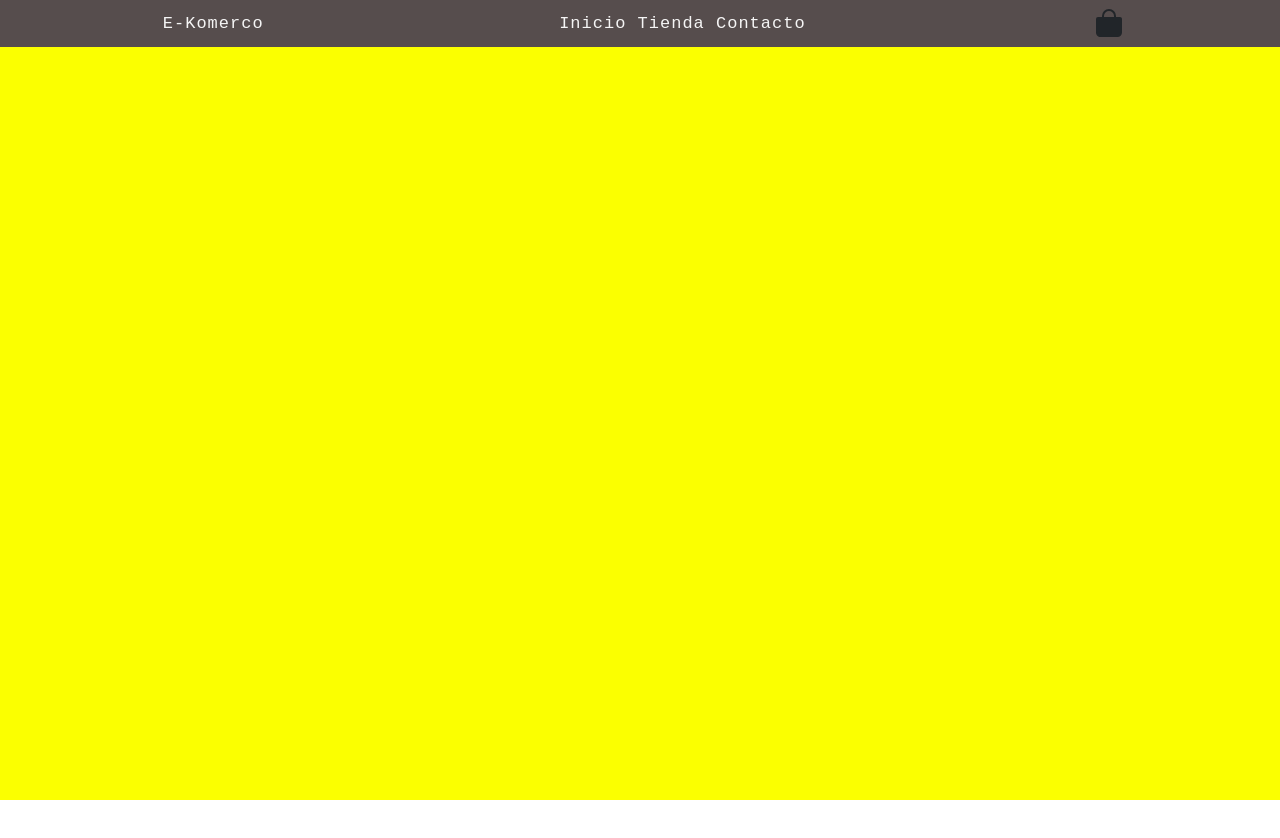
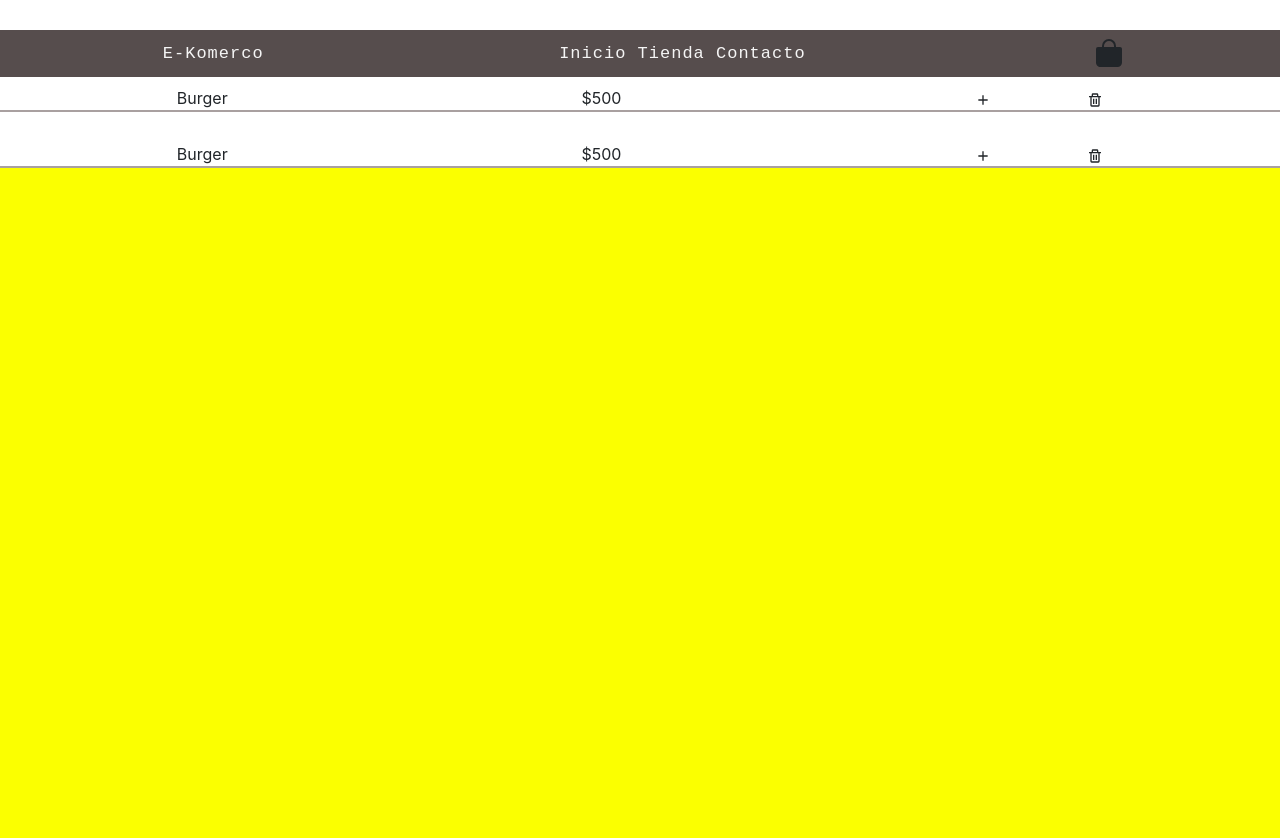
Before and after one commit to ramegp/e-komerco, a React (Create React App) app: page / in a window 1280 px wide. Shown: the top 838 px of the page. Before the commit the page ends 800 px from the top, so only its background shows below. Built offline with nearby package versions, Linux system fonts and the light colour scheme.

Commit message:
creo y actualizo menu y shop

```diff
--- a/src/App.js
+++ b/src/App.js
@@ -1,15 +1,16 @@
 
 import './App.css';
-import Menu from './components/Menu/Menu';
-import Home from './components/Home/Home'
+/* import Menu from './components/Menu/Menu'; */
+/* import Home from './components/Home/Home'; */
 import 'bootstrap/dist/css/bootstrap.min.css';
-
+import Main from './components/Main';
 
 function App() {
   return (
     <div className="App">
-      <Menu/>
-      <Home/>
+      <Main />
+      {/* <Menu /> */}
+      {/* <Home /> */}
 
     </div>
   );
--- /dev/null
+++ b/src/components/About/About.css
@@ -0,0 +1,6 @@
+.container-about{
+    width: 100%;
+    height: 150vh;
+    background-color: chocolate;
+    display: none;
+}
--- /dev/null
+++ b/src/components/About/About.js
@@ -0,0 +1,16 @@
+
+import React from 'react'
+import './About.css'
+
+function About() {
+    return (
+        <div className="container-about" id="about">
+
+        </div>
+    )
+}
+
+export default About
+
+/* como hago para que al clickear el icono de la tienda me aparezca la tienda y se vaya el home sin desplazar la pagina. como le comunico al componente que esta activo
+que tiene que ocultarse y que el el del icono debe aparecer. */
--- /dev/null
+++ b/src/components/Cart/ItemCart.css
@@ -0,0 +1,31 @@
+.container-item{
+    display: flex;
+    flex-direction: row;
+    justify-content: space-around;
+    border-bottom: 2px solid #a9a0a0;
+    margin-top: 30px;
+}
+
+.cart-item-btns{
+    display: flex;
+    flex-direction: row;
+    width: 10%;
+    justify-content: space-between;
+}
+
+.active-cart-item{
+    animation-name: openCartItem;
+    animation-duration: 1.5s;
+    animation-timing-function: ease-in;
+    animation-delay: 2s;
+    animation-fill-mode: forwards;
+}
+
+@keyframes openCartItem {
+    0%{
+        opacity: 0;
+    }
+    100%{
+        opacity: 1;
+    }
+}
--- /dev/null
+++ b/src/components/Cart/ItemCart.js
@@ -0,0 +1,37 @@
+import './ItemCart.css';
+import React from 'react';
+import { BiTrash, BiPlus } from "react-icons/bi";
+
+
+/* let flagBag = false;
+const openBag = ()=>{
+  let bag = document.getElementById("kart-mobile");
+  if (!flagBag) {
+    bag.classList.add("active-kart");
+    bag.classList.remove("deactive-kart");
+    flagBag = true;
+    console.log(flagBag)
+  } else {
+    bag.classList.add("deactive-kart");
+    bag.classList.remove("active-kart");
+    flagBag = false;
+    console.log(flagBag)
+  }
+};
+ */
+
+function ItemCart(props) {
+    return (
+        <div className="container-item" id="cart-item">
+            <div>{props.name}</div>
+            <div>{props.precio}</div>
+
+            <div className="cart-item-btns">
+            <div><BiPlus/></div>
+            <div><BiTrash/></div>
+            </div>
+        </div>
+    )
+}
+
+export default ItemCart
--- a/src/components/Home/Home.css
+++ b/src/components/Home/Home.css
@@ -1,5 +1,5 @@
 .container-home{
-    height: 100vh;
+    height: 200vh;
     background-color: rgb(140, 0, 255);
 }
 
--- a/src/components/Home/Home.js
+++ b/src/components/Home/Home.js
@@ -3,7 +3,7 @@ import './Home.css'
 export default function Home(){
     return(
         <>
-            <div className="container-fluid container-home">
+            <div className="container-fluid container-home" id="home">
 
             </div>
         </>
--- /dev/null
+++ b/src/components/Main.js
@@ -0,0 +1,20 @@
+
+import React from 'react'
+import Menu from './Menu/Menu';
+import Home from './Home/Home';
+import About from './About/About';
+import Shop from './Shop/Shop'
+
+
+function Main() {
+    return (
+        <>
+            <Menu />
+            <Home />
+            <About />
+            <Shop />
+        </>
+    )
+}
+
+export default Main
--- a/src/components/Menu/Menu.js
+++ b/src/components/Menu/Menu.js
@@ -2,7 +2,8 @@ import React from 'react'
 import './menu.css';
 import { IoMenu, IoHome, IoPerson, IoStorefront, IoBag } from "react-icons/io5";
 import { BiGridAlt, BiCart, BiHomeAlt, BiStore, BiUser } from "react-icons/bi";
-
+import ItemCart from '../Cart/ItemCart';
+/* import Main from '../Main' */
 
 let flagMenu = false;
 function abrirMenuMobile() {
@@ -21,9 +22,34 @@ function abrirMenuMobile() {
 
 }
 
-const openHome = (e) => {console.log(e.target)};
-const openShop = (e)=>{console.log(e.target)};
-const openContact = (e)=>{console.log(e.target)};
+const openHome = (e) => {
+  let linkHome = document.getElementById("home");
+  let linkContac = document.getElementById("about");
+  let linkShop = document.getElementById("shop");
+  linkContac.style.display ="none";
+  linkShop.style.display ="none"
+  linkHome.style.display = "block"
+  window.location.href ="#home"
+};
+const openShop = (e)=>{
+  let linkHome = document.getElementById("home");
+  let linkContac = document.getElementById("about");
+  let linkShop = document.getElementById("shop");
+  linkHome.style.display ="none";
+  linkContac.style.display = "none";
+  linkShop.style.display ="block"
+  window.location.href ="#about";
+};
+const openContact = (e)=>{
+
+  let linkHome = document.getElementById("home");
+  let linkContac = document.getElementById("about");
+  let linkShop = document.getElementById("shop");
+  linkHome.style.display ="none";
+  linkShop.style.display ="none"
+  linkContac.style.display = "block";
+  window.location.href ="#about";
+};
 
 let flagBag = false;
 const openBag = ()=>{
@@ -32,12 +58,10 @@ const openBag = ()=>{
     bag.classList.add("active-kart");
     bag.classList.remove("deactive-kart");
     flagBag = true;
-    console.log(flagBag)
   } else {
     bag.classList.add("deactive-kart");
     bag.classList.remove("active-kart");
     flagBag = false;
-    console.log(flagBag)
   }
 };
 
@@ -75,13 +99,20 @@ export default function Menu() {
             <div className="menu-mobile-icon" onClick={openShop}>
               <BiStore className="icons-mobile-link"/>
             </div>
-            <div className="menu-mobile-icon" onClick={openContact}>
+            <div className="menu-mobile-icon" onClick={openContact} id="icon-about">
               <BiUser className="icons-mobile-link"/>
             </div>
         </div>
-        <div className="container-kart" id="kart-mobile"></div>
+        <div className="container-kart" id="kart-mobile">
+          <ItemCart name="Burger" precio="$500"/>
+          <ItemCart name="Burger" precio="$500"/>
+          <ItemCart name="Burger" precio="$500"/>
+        </div>
+
+
         {/* <div className="contenedor-carrito" id="bag-mobile"></div> */}
 
+        {/* <Main/> */}
         </>
 
     )
--- a/src/components/Menu/menu.css
+++ b/src/components/Menu/menu.css
@@ -86,7 +86,7 @@
         border-radius: 40px;
         display: flex;
         justify-content: space-around;
-        background-color: rgb(226 226 226);
+        background-color: rgb(239 232 232);
         margin: calc((100% - 95%)/2);
         padding: 10px;
         z-index: 99999;
@@ -110,14 +110,14 @@
     }
 
     .contenedor-links-mobile {
-        position: absolute;
+        position: fixed;
         bottom: 0%;
         /* height: 200px; */
         width: 47.5vw;
         border-radius: 40px;
         display: flex;
         justify-content: space-around;
-        background-color: rgb(226 226 226);
+        background-color: rgb(239 232 232);
         margin: calc((100% - 95%)/2);
         padding: 10px;
         left: 25%;
@@ -141,13 +141,14 @@
 
     .container-kart {
         display: block;
-        background-color: #97d493;
+        background-color: #acffa7;
         width: 90vw;
         height: 0;
-        position: absolute;
+        position: fixed;
         bottom: 0px;
         margin: calc((100% - 90%)/2);
         border-radius: 40px;
+        overflow: hidden;
     }
     .active-kart{
         animation-name: abrirKart;
--- /dev/null
+++ b/src/components/Shop/Shop.css
@@ -0,0 +1,6 @@
+.container-shop{
+    width: 100%;
+    height: 150vh;
+    background-color:darkgoldenrod;
+    display: none;
+}
--- /dev/null
+++ b/src/components/Shop/Shop.js
@@ -0,0 +1,12 @@
+import React from 'react';
+import './Shop.css'
+
+function Shop() {
+    return (
+        <div className ="container-shop" id="shop">
+
+        </div>
+    )
+}
+
+export default Shop
```
